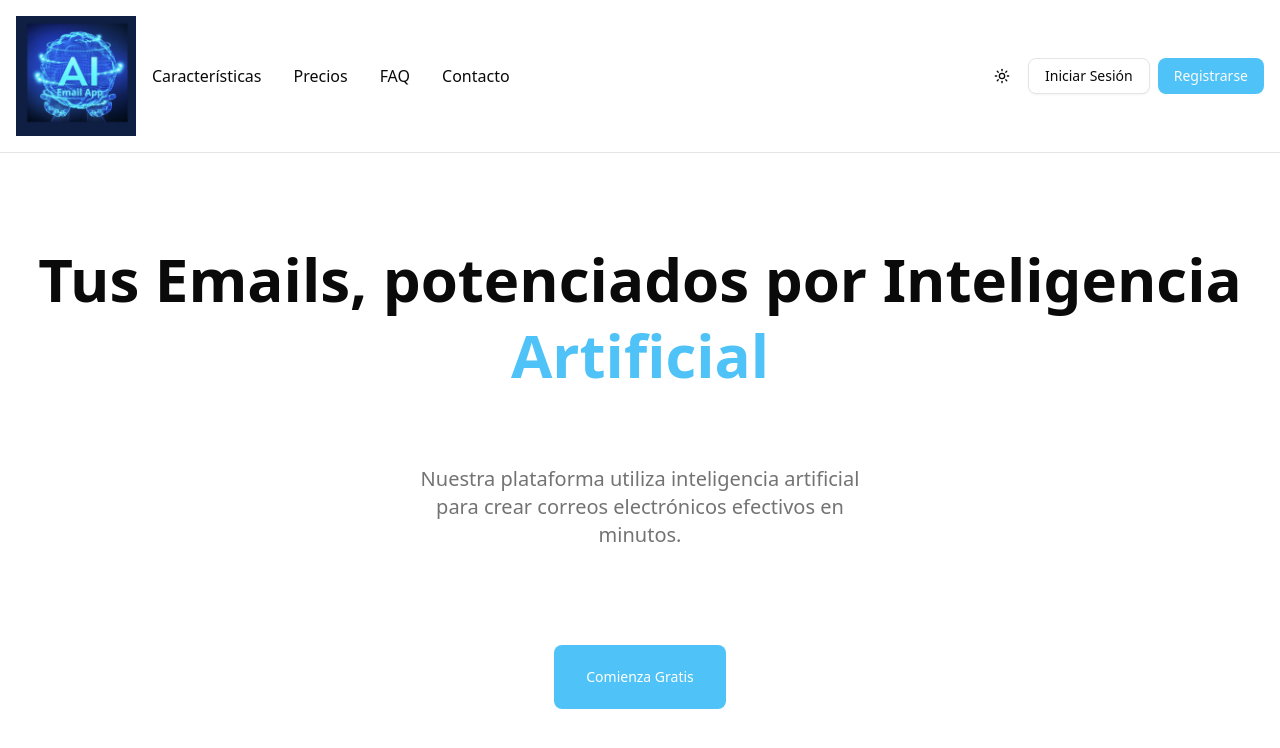
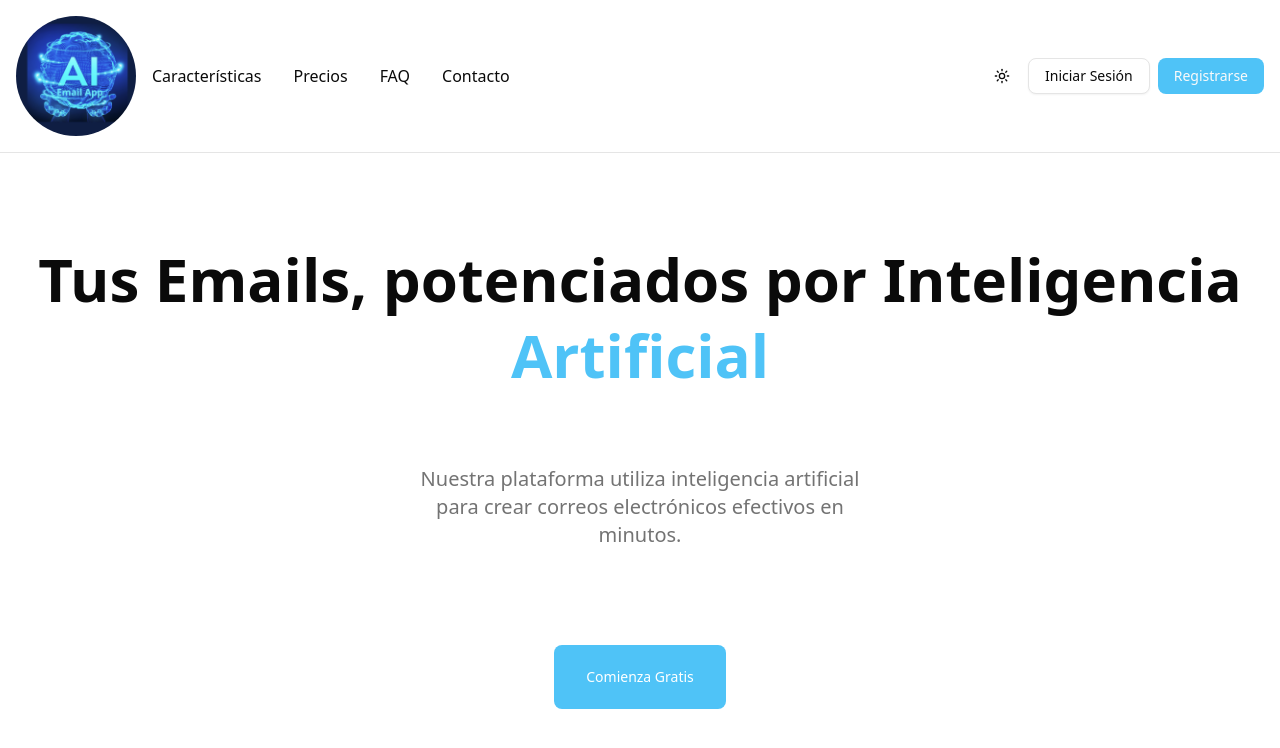
Before and after one commit to M41k80/Expressteam8, a Next.js app in the folder frontend/: page / in a window 1280 px wide. Shown: the top 748 px of the page. Built offline with nearby package versions, Linux system fonts and the light colour scheme.

Commit message:
logo edited

```diff
--- a/frontend/src/app/components/header.tsx
+++ b/frontend/src/app/components/header.tsx
@@ -16,7 +16,7 @@ export default function Header() {
         <header className="flex items-center justify-between p-4 border-b">
             <div className="flex items-center gap-4">
                 <Link href="/" className="text-xl font-bold">
-                    <Image src="/App.png" alt="Logo" width={120} height={80} />
+                    <Image src="/App.png" alt="Logo" width={120} height={80} className="rounded-full" />
                 </Link>
 
 
```
